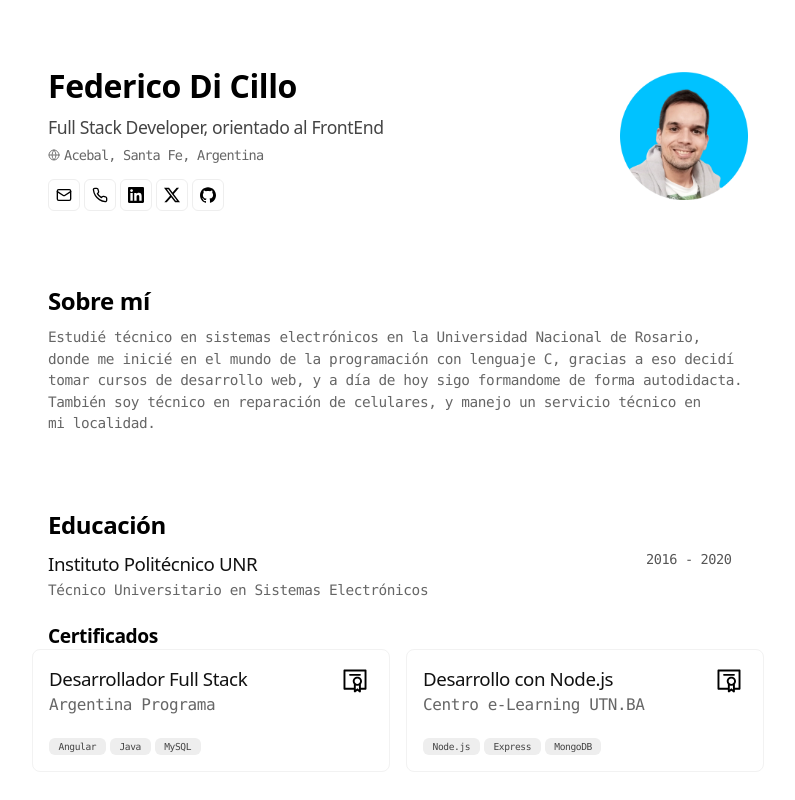
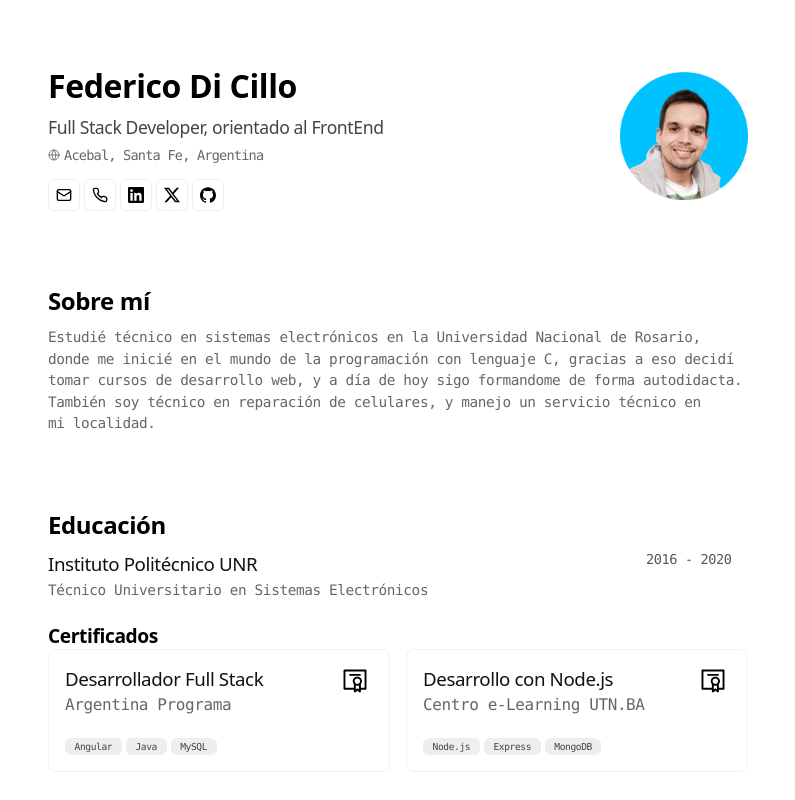
Before and after one commit to federicoDicillo/minimalist-portfolio, an Angular app: page / in a window 1280 px wide. Shown: the top 800 px of the page, without its empty margins (242-1037 px from the left). Built offline with nearby package versions, Linux system fonts and the light colour scheme.

Commit message:
remove margin-inline education.component.css

```diff
--- a/src/app/components/sections/education/education.component.css
+++ b/src/app/components/sections/education/education.component.css
@@ -39,9 +39,8 @@ header {
 
 .certificates {
   display: grid;
-  grid-template-columns: repeat(auto-fit, minmax(200px, 1fr));
+  grid-template-columns: repeat(auto-fit, minmax(200px, 1fr));  /* EL RESPONSIVE */
   gap: 1rem;
-  margin-inline: -16px;
 }
 
 #certificates-title {
```
